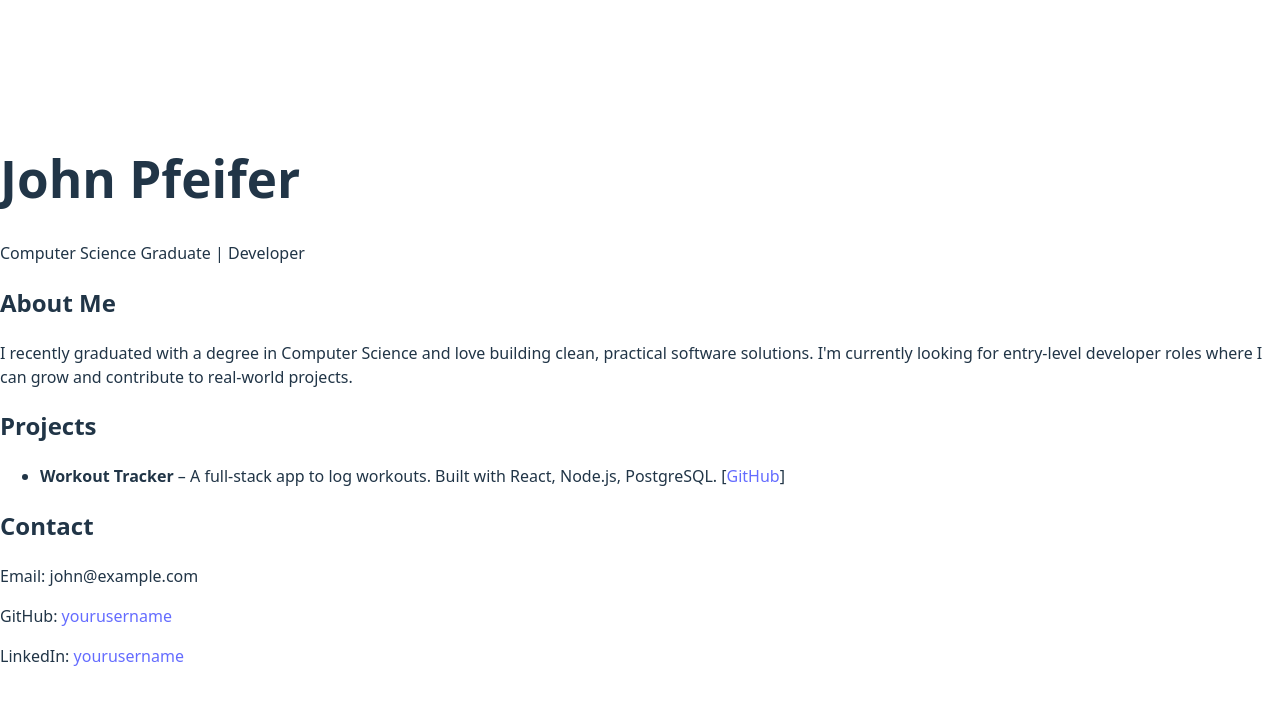
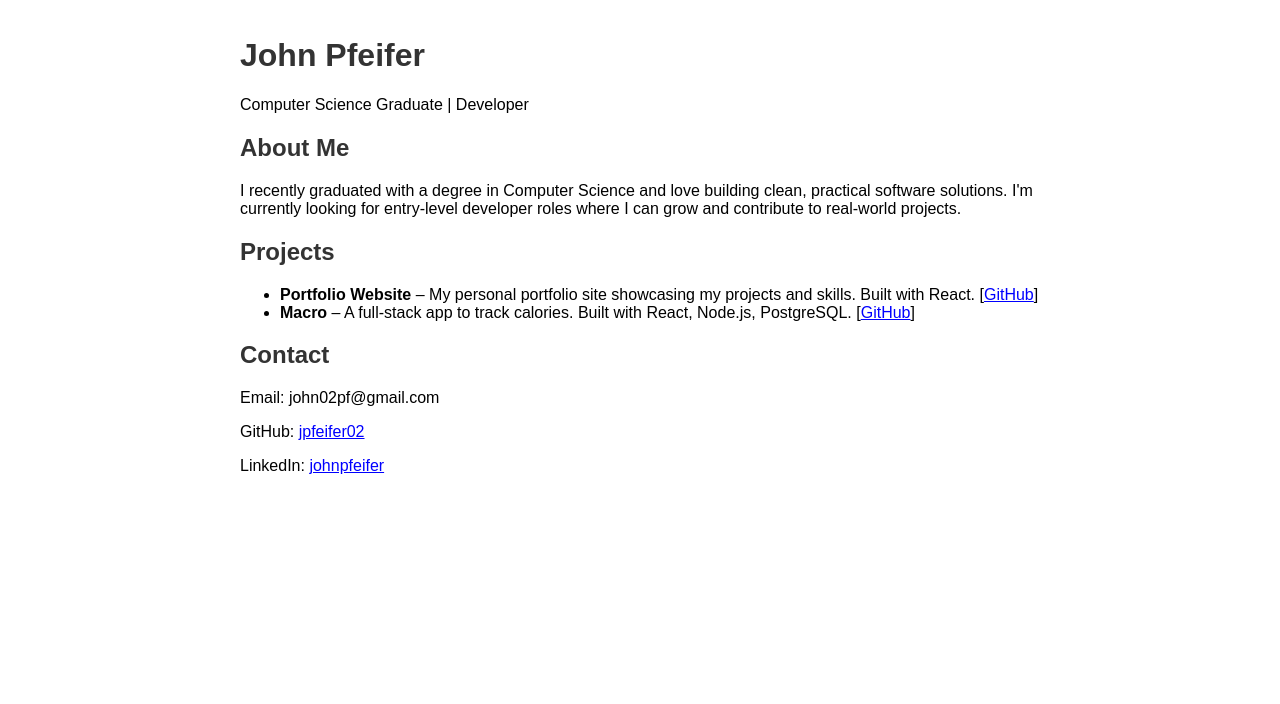
Before and after one commit to JPfeifer02/portfolio, a React (Vite) app: page / in a window 1280 px wide. Shown: the top 704 px of the page. Built offline with nearby package versions, Linux system fonts and the light colour scheme.

Commit message:
Changed projects and contact

```diff
--- a/package.json
+++ b/package.json
@@ -22,6 +22,6 @@
     "eslint-plugin-react-hooks": "^5.2.0",
     "eslint-plugin-react-refresh": "^0.4.20",
     "globals": "^16.3.0",
-    "vite": "^4.5.0"
+    "vite": "^7.0.6"
   }
 }
--- a/src/components/Contact.jsx
+++ b/src/components/Contact.jsx
@@ -2,9 +2,9 @@ function Contact() {
   return (
     <section>
       <h2>Contact</h2>
-      <p>Email: john@example.com</p>
-      <p>GitHub: <a href="https://github.com/yourusername">yourusername</a></p>
-      <p>LinkedIn: <a href="https://linkedin.com/in/yourusername">yourusername</a></p>
+      <p>Email: john02pf@gmail.com</p>
+      <p>GitHub: <a href="https://github.com/jpfeifer02">jpfeifer02</a></p>
+      <p>LinkedIn: <a href="https://linkedin.com/in/johnpfeifer">johnpfeifer</a></p>
     </section>
   );
 }
--- a/src/components/Projects.jsx
+++ b/src/components/Projects.jsx
@@ -4,9 +4,14 @@ function Projects() {
       <h2>Projects</h2>
       <ul>
         <li>
-          <strong>Workout Tracker</strong> – A full-stack app to log workouts. Built with React, Node.js, PostgreSQL.
-          [<a href="https://github.com/yourusername/workout-tracker" target="_blank">GitHub</a>]
+          <strong>Portfolio Website</strong> – My personal portfolio site showcasing my projects and skills. Built with React.
+          [<a href="https://github.com/jpfeifer02/portfolio" target="_blank">GitHub</a>]
         </li>
+        <li>
+          <strong>Macro</strong> – A full-stack app to track calories. Built with React, Node.js, PostgreSQL.
+          [<a href="https://github.com/jpfeifer02/foodlogger" target="_blank">GitHub</a>]
+        </li>
+
         {/* Add more projects here */}
       </ul>
     </section>
--- a/src/index.css
+++ b/src/index.css
@@ -1,75 +1,3 @@
-:root {
-  font-family: system-ui, Avenir, Helvetica, Arial, sans-serif;
-  line-height: 1.5;
-  font-weight: 400;
-
-  color-scheme: light dark;
-  color: rgba(255, 255, 255, 0.87);
-  background-color: #242424;
-
-  font-synthesis: none;
-  text-rendering: optimizeLegibility;
-  -webkit-font-smoothing: antialiased;
-  -moz-osx-font-smoothing: grayscale;
-}
-
-a {
-  font-weight: 500;
-  color: #646cff;
-  text-decoration: inherit;
-}
-a:hover {
-  color: #535bf2;
-}
-
-body {
-  margin: 0;
-  display: flex;
-  place-items: center;
-  min-width: 320px;
-  min-height: 100vh;
-}
-
-h1 {
-  font-size: 3.2em;
-  line-height: 1.1;
-}
-
-button {
-  border-radius: 8px;
-  border: 1px solid transparent;
-  padding: 0.6em 1.2em;
-  font-size: 1em;
-  font-weight: 500;
-  font-family: inherit;
-  background-color: #1a1a1a;
-  cursor: pointer;
-  transition: border-color 0.25s;
-}
-button:hover {
-  border-color: #646cff;
-}
-button:focus,
-button:focus-visible {
-  outline: 4px auto -webkit-focus-ring-color;
-}
-
-@media (prefers-color-scheme: light) {
-  :root {
-    color: #213547;
-    background-color: #ffffff;
-  }
-  a:hover {
-    color: #747bff;
-  }
-  button {
-    background-color: #f9f9f9;
-  }
-}
-
-/*
-Try this??
-
 body {
   font-family: sans-serif;
   max-width: 800px;
@@ -82,4 +10,3 @@ h1, h2 {
 a {
   color: blue;
 }
-*/
```
Also changed, not shown: 1 other file (tests, documents, lock files or other folders).
